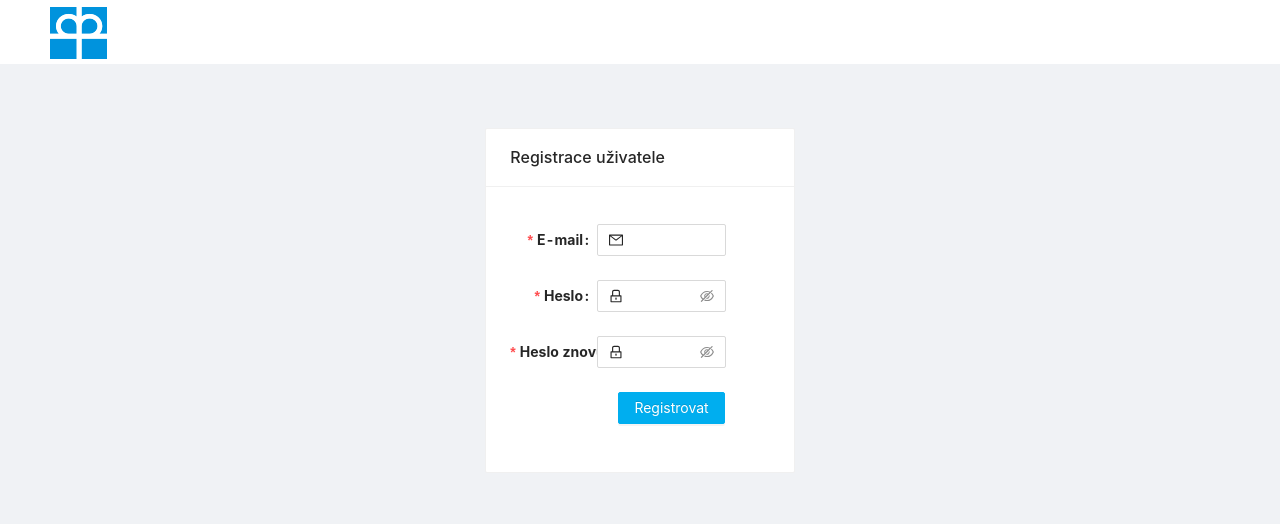
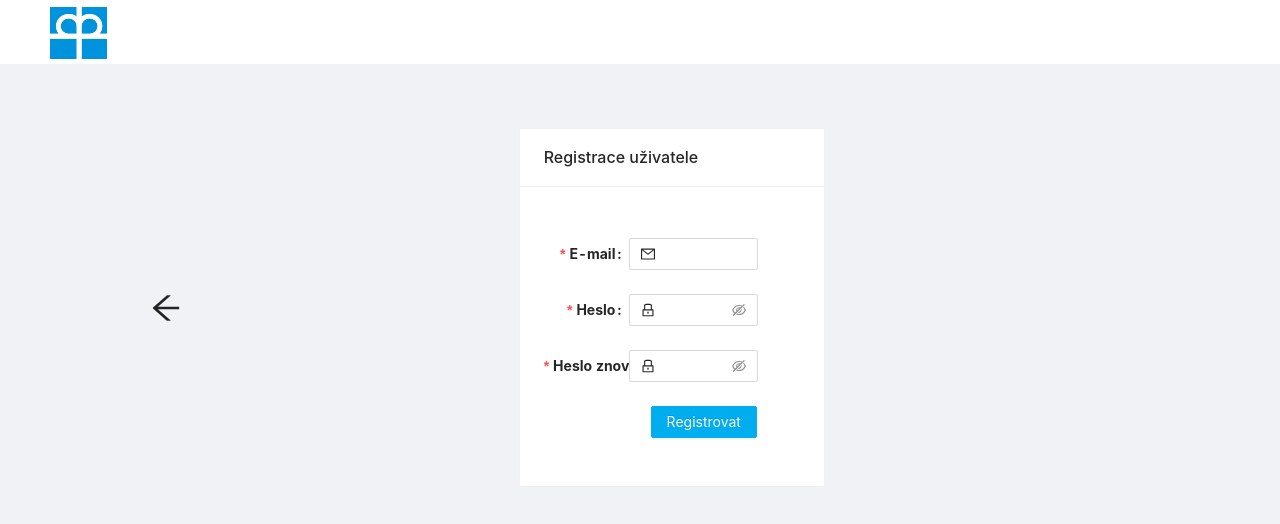
Before and after one commit to Slagee/NoName, a React (Create React App) app in the folder Code/client/: page /userRegistration in a window 1280 px wide. Shown: the top 524 px of the page. Built offline with nearby package versions, Linux system fonts and the light colour scheme.

Commit message:
component-user-registration

```diff
--- a/Code/client/src/components/userRegistration/UserRegistration.css
+++ b/Code/client/src/components/userRegistration/UserRegistration.css
@@ -1,5 +1,5 @@
 .Register-form{
-    padding-top: 1em;
+    padding-top: 2em;
 }
 
 .Register-wrapper{
--- a/Code/client/src/components/userRegistration/UserRegistration.jsx
+++ b/Code/client/src/components/userRegistration/UserRegistration.jsx
@@ -4,6 +4,7 @@ import { Form, Input, Button, Checkbox, Row, Card, Col } from 'antd';
 import './UserRegistration.css'
 import { LockOutlined, MailOutlined} from "@ant-design/icons/lib/icons";
 import { useForm } from "antd/lib/form/Form";
+import { ArrowLeftOutlined } from "@ant-design/icons/lib/icons";
 
 export default function UserRegistration() {
   const [form] = useForm();
@@ -16,7 +17,8 @@ const onFinishFailed = (errorInfo) => {
 };
 
 return (
-  <Row gutter={16}>
+  <Row gutter={20}>
+  <ArrowLeftOutlined className="backArrow" style={{ fontSize: '2rem' }} onClick={() => window.history.back()} />
   <Col span={8} offset={8}>
   <Card title = "Registrace uživatele">
     <Form className='Register-form'
@@ -59,7 +61,6 @@ return (
       Registrovat
     </Button>
   </Form.Item>
-
 </Form>
 </Card>
 </Col>
```
